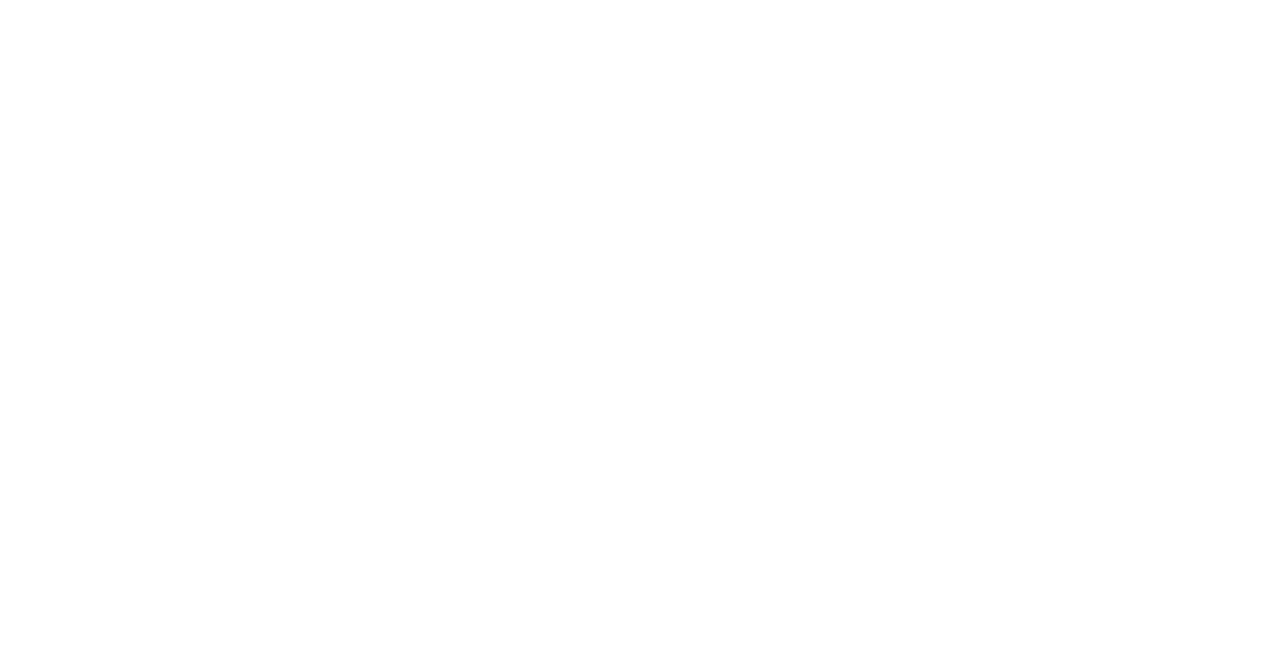
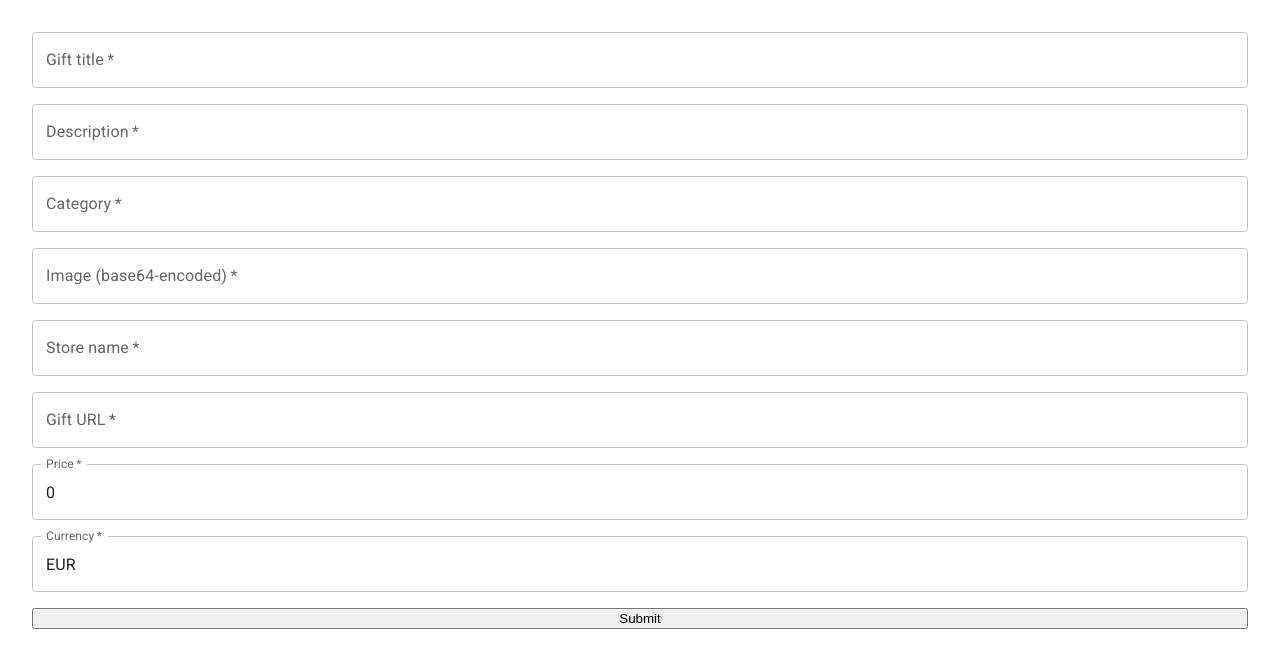
Before and after one commit to sobaryton/BabyList, a React (Create React App) app: page /admin/add in a window 1280 px wide. Before the commit this address had no page. Shown: the top 668 px of the page. Built offline with nearby package versions, Linux system fonts and the light colour scheme.

Commit message:
Basic create gift

```diff
--- a/src/App.tsx
+++ b/src/App.tsx
@@ -5,6 +5,7 @@
 import Home from './Pages/Home'
 import { sansSerif } from './utils/constants'
 import Description from './Pages/Description'
+import AdminAddGift from './Components/AdminAddGift'
 
 const appStyles = createUseStyles({
   "@global": {
@@ -30,6 +31,7 @@
         <Route path="/" element={<Home />} />
         <Route path="list" element={<ListPage />} />
         <Route path="description/:id" element={<Description />} />
+        <Route path="/admin/add" element={<AdminAddGift />} />
       </Routes>
     </>
   )
--- /dev/null
+++ b/src/Components/AdminAddGift.tsx
@@ -0,0 +1,122 @@
+import React, { ChangeEvent, FormEvent, useState } from 'react'
+import { createUseStyles } from 'react-jss'
+import { TextField } from '@mui/material'
+import { adminAddGift } from '../api/adminAddGift';
+
+const useStyle = createUseStyles({
+    form: {
+        display: 'flex',
+        flexDirection: 'column',
+        margin: '2rem',
+        flexWrap: 'wrap',
+        gap: '1rem',
+    },
+});
+
+export type AddGiftData = {
+    title: string,
+    description: string,
+    category: string,
+    image: string,
+    store: string,
+    url: string,
+    amount: number,
+    currency: string,
+};
+
+const defaultFormData: AddGiftData = {
+    title: "",
+    description: "",
+    category: "",
+    image: "",
+    store: "",
+    url: "",
+    amount: 0.00,
+    currency: "EUR",
+};
+
+const AdminAddGift = () => {
+    const [formData, setFormData] = useState(defaultFormData);
+    const [error, setError] = useState<string|undefined>(undefined);
+    const classes = useStyle();
+
+    const onFormSubmit = (event: FormEvent) => {
+        event.preventDefault();
+
+        adminAddGift(formData)
+            .then(() => {setFormData(defaultFormData)})
+            .catch((exception) => setError(exception))
+    };
+
+    const onInputChange = (e: ChangeEvent<HTMLInputElement>) => {
+        setFormData({
+            ...formData,
+            [e.target.name]: e.target.value
+        })
+    };
+
+    return (
+        <form onSubmit={onFormSubmit} className={classes.form}>
+            <TextField
+                label="Gift title"
+                value={formData.title}
+                name="title"
+                required
+                onChange={onInputChange}
+            />
+            <TextField
+                label="Description"
+                value={formData.description}
+                name="description"
+                required
+                onChange={onInputChange}
+            />
+            <TextField
+                label="Category"
+                value={formData.category}
+                name="category"
+                required
+                onChange={onInputChange}
+            />
+            <TextField
+                label="Image (base64-encoded)"
+                value={formData.image}
+                name="image"
+                required
+                onChange={onInputChange}
+            />
+            <TextField
+                label="Store name"
+                value={formData.store}
+                name="store"
+                required
+                onChange={onInputChange}
+            />
+            <TextField
+                label="Gift URL"
+                value={formData.url}
+                name="url"
+                required
+                onChange={onInputChange}
+            />
+            <TextField
+                label="Price"
+                value={formData.amount}
+                name="amount"
+                inputProps={{ inputMode: 'numeric', pattern: '^[0-9]+(?:[.,][0-9]{1,2})?$' }}
+                required
+                onChange={onInputChange}
+            />
+            <TextField
+                label="Currency"
+                value={formData.currency}
+                name="currency"
+                required
+                onChange={onInputChange}
+            />
+            <button type="submit">Submit</button>
+        </form>
+    );
+};
+
+export default AdminAddGift;
--- /dev/null
+++ b/src/api/adminAddGift.ts
@@ -0,0 +1,4 @@
+import axios from 'axios'
+import { AddGiftData } from '../Components/AdminAddGift'
+
+export const adminAddGift = (data: AddGiftData) => axios.post(`https://baby-wishlist.herokuapp.com/my/wishlists/cf30c26b-f287-4541-9340-58cd672d72b2/gifts/`, data, { headers: {"X-User": "solene"}})
```
